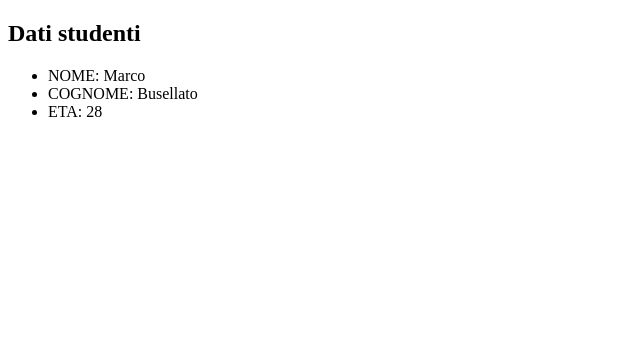
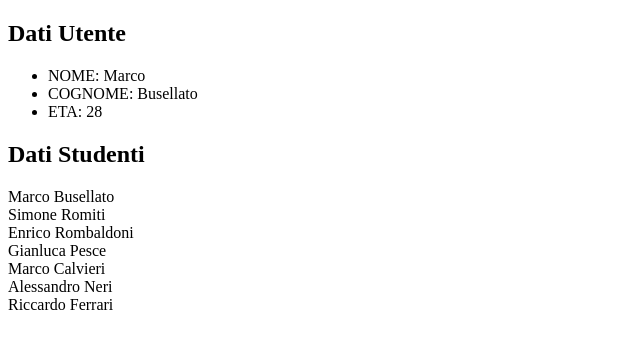
Before and after one commit to mrc-bsllt/js-oggetti-studenti, a plain HTML site: page index.html in a window 1280 px wide. Shown: the whole page, without its empty margins (0-640 px from the left). Drawn offline with nearby package versions, Linux system fonts and the light colour scheme.

Commit message:
completato il punto due

```diff
--- a/index.html
+++ b/index.html
@@ -9,7 +9,9 @@
     <title>Oggetti studenti</title>
   </head>
   <body>
-    <h2>Dati studenti</h2>
+    <h2>Dati Utente</h2>
     <ul id="user_list"></ul>
+    <h2>Dati Studenti</h2>
+    <div id="students_list"></div>
   </body>
 </html>
--- a/js/script.js
+++ b/js/script.js
@@ -1,19 +1,66 @@
 $(document).ready(
   function() {
 
+    // PUNTO 1------------------------------------------------------------
     // creo un oggetto con le seguenti proprietà: nome, cognome e età
     var user = {
       nome: "Marco",
       cognome: "Busellato",
       eta: 28
     }
-    console.log(user);
 
     // stampo a schermo tutte le proprietà
     for (key in user) {
-      console.log(key, user[key]);
       $("#user_list").append("<li>" +  key.toUpperCase() + ": " + user[key] +  "</li>");
     }
 
+    // PUNTO 2-----------------------------------------------------------
+    // creo un array di studenti
+    var studenti = [
+      {
+        nome: "Marco",
+        cognome: "Busellato"
+      },
+      {
+        nome: "Simone",
+        cognome: "Romiti"
+      },
+      {
+        nome: "Enrico",
+        cognome: "Rombaldoni"
+      },
+      {
+        nome: "Gianluca",
+        cognome: "Pesce"
+      },
+      {
+        nome: "Marco",
+        cognome: "Calvieri"
+      },
+      {
+        nome: "Alessandro",
+        cognome: "Neri"
+      },
+      {
+        nome: "Riccardo",
+        cognome: "Ferrari"
+      },
+
+    ];
+    console.log(studenti);
+
+    for(var i = 0; i < studenti.length; i++) {
+      for (key in studenti[i]) {
+        if(key == "nome") {
+          $("#students_list").append("<span>" + studenti[i][key] + " " + "</span>");
+        } else {
+          $("#students_list").append("<span>" + studenti[i][key] + "</span><br>");
+        }
+      }
+    }
+
+
+
+
   }
 );
```
